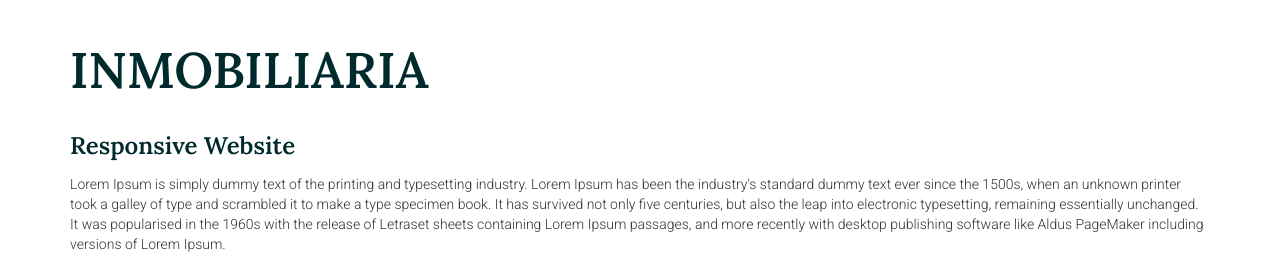
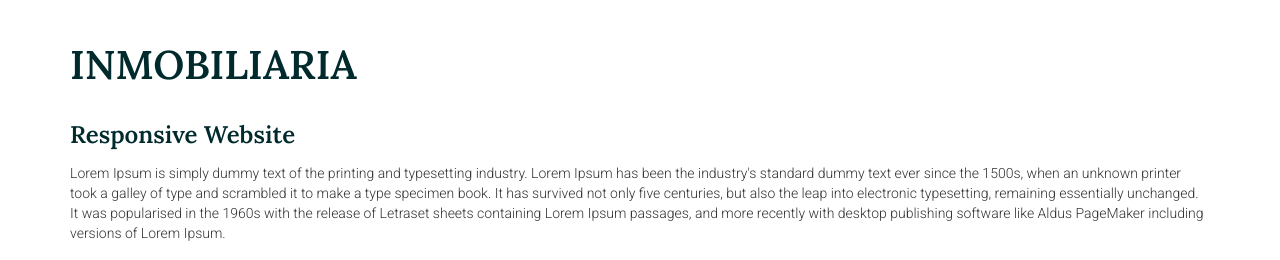
Before and after one commit to 1341408c/aceves, a plain HTML site: page services.html in a window 1280 px wide. Shown: the part 432-692 px from the top of the page. Drawn offline with nearby package versions, Linux system fonts and the light colour scheme.

Commit message:
Add files via upload

```diff
--- a/services.html
+++ b/services.html
@@ -52,7 +52,7 @@
 	</header>
 
 		<section class="container">
-			<h3 style="font-size: 50px;">INMOBILIARIA</h3>
+			<h3 style="font-size: 40px;">INMOBILIARIA</h3>
 		</section>
 	<!-- container -->
 	<div class="container">
```
